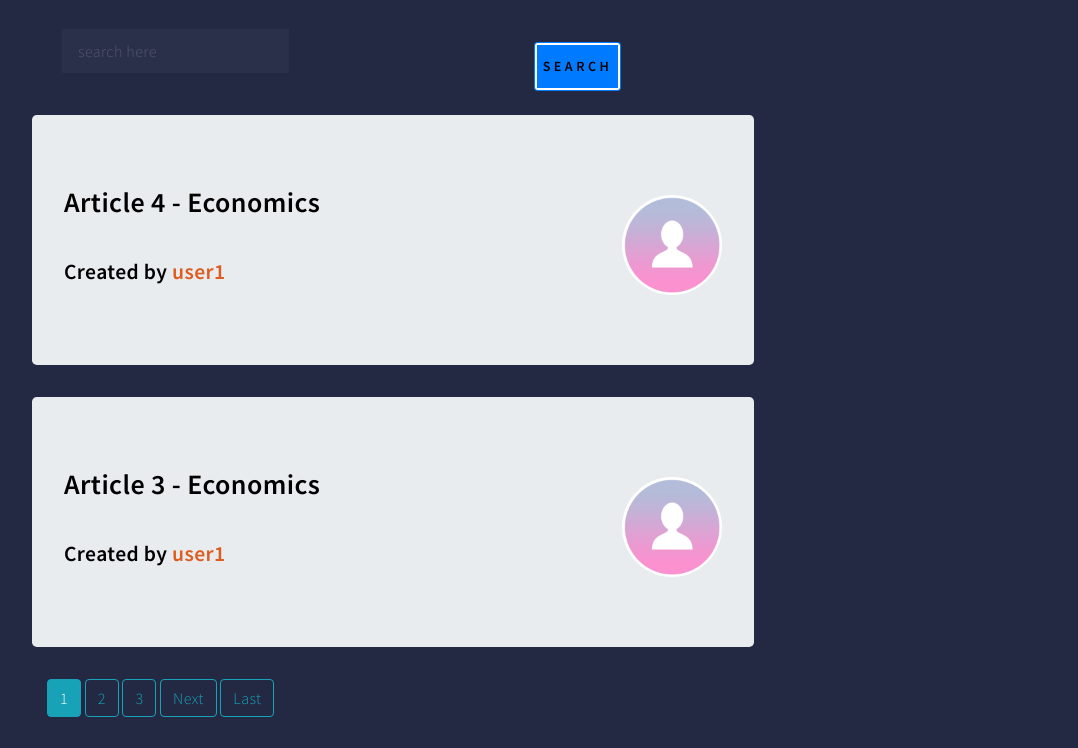
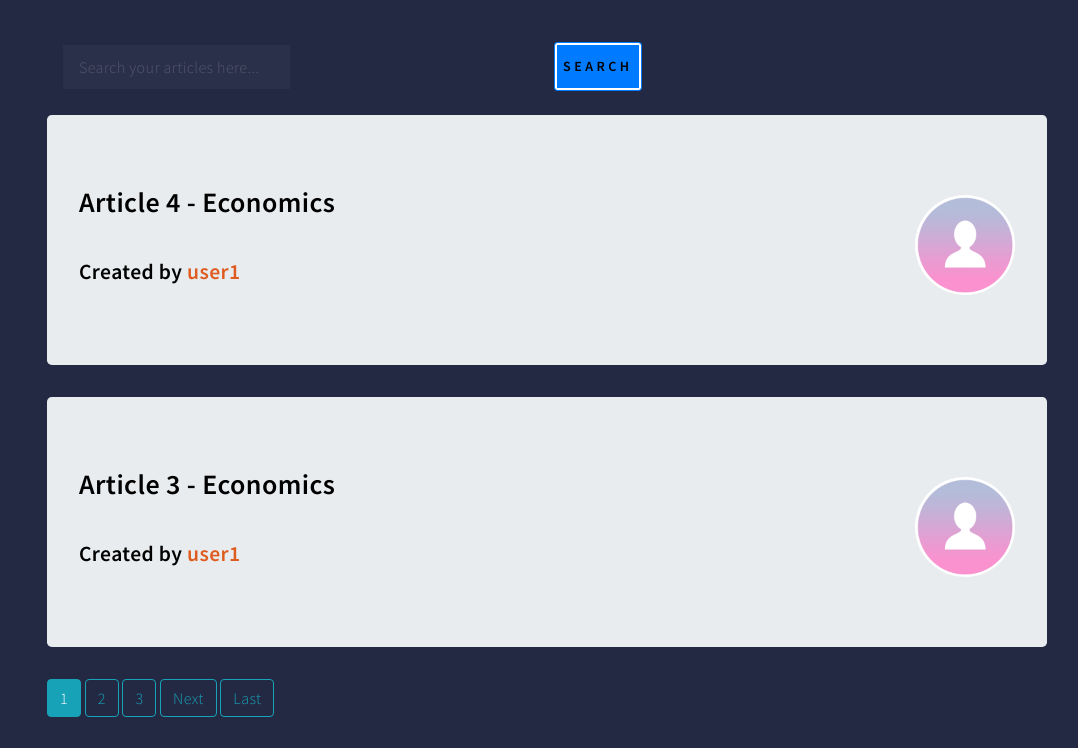
Before and after one commit to raghu1547/Articults, a Django app: page /post/ in a window 1280 px wide. Shown: the part 52-800 px from the top of the page, without its empty margins (68-1146 px from the left). Run offline with Django 3.2, Linux system fonts and the light colour scheme; data comes from the database, SQL or seed files in the repository; both versions use the stored data as it was after the commit; parts of the project's set-up code (start-up, migrations or seed data) failed here and were passed over; some libraries are stand-ins or nearby versions.

Commit message:
search rectified

```diff
--- a/my_site/posts/templates/posts/post_list.html
+++ b/my_site/posts/templates/posts/post_list.html
@@ -7,27 +7,23 @@
 
   {%  if post_list %}
   <div >
-    <div class="container" >
+    <div class="container">
       <br>
-      <form class="form-inline md-form mr-auto mb-4"  action="{% url 'posts:search' %}" >
+      <form class="form-inline md-form mr-auto mb-4" method="POST" action="{% url 'posts:search' %}" >
         {% csrf_token %}
-
-          <div class="col-md-4 mb-3">
-            <label class="sr-only">search</label>
-            <input type="text" name="search" class="form-control" placeholder="search here" >
-          </div>
+        <input   style=" margin-top: 1rem; margin-left:1rem" class="form-control mr-sm-2" type="text" name="search" placeholder="Search your articles here..." aria-label="Search">
         <button  style="color:black; font-weight: bold; margin-top: 1rem; margin-left:37%;"class="btn btn-primary btn-sm" type="submit">Search</button>
       </form>
     </div>
     {% for post in post_list %}
-
-      <div  >
-        <div class="jumbotron"  style="height: 250px;" >
+    <div class="container" >
+      <div class="jumbotron"  style="height: 250px; width: 1000px" >
         <a style="text-decoration:none;"class="good"  href="{% url 'posts:single' username=post.user.username pk=post.pk %}">
           {% load static %}
           <h2 style="color:black;">{{ post.title }}<img id="propic"
                 style="float: right;margin-top: 1rem;width: 100px;height: 100px;  border-radius: 100px;-webkit-border-radius: 100px;-moz-border-radius: 100px;"
-                 alt="Img Not Found ;(" src="{{ post.user.profile.profile_pic.url }}"></h2>
+                 alt="Img Not Found ;(" src="{{ post.user.profile.profile_pic.url }}">
+          </h2>
           <h3 id="rancolh" style="color:black">Created by <span id="randcol" style="color: #de5c1f">{{ post.user.username }}</span></h3>
         </a>
       </div>
--- a/my_site/posts/templates/posts/post_search.html
+++ b/my_site/posts/templates/posts/post_search.html
@@ -1,7 +1,7 @@
 {% extends "posts/post_list.html" %}
 
 {% block message %}
-<div class="container-fluid" >
+<div class="container" >
     <h4 style="font-family: 'Balsamiq Sans', cursive; "  >Searching results for {{ word }}</h4>
 </div>
 {% endblock %}
--- a/my_site/posts/urls.py
+++ b/my_site/posts/urls.py
@@ -9,7 +9,7 @@ app_name = 'posts'
 urlpatterns = [
     path('',views.PostList.as_view(),name='all'),
     path('new/',views.CreatePost.as_view(),name='create'),
-    path('search/',views.post_list,name='search'),
+    path('search/',views.PostList.searchart,name='search'),
     re_path(r'^by/(?P<username>[-\w]+)$',views.UserPosts.as_view(),name='for_user'),
     re_path(r'^by/(?P<username>[-\w]+)/(?P<pk>\d+)/$',views.PostDetail.as_view(),name='single'),
     path('post/<int:pk>/update/', views.PostUpdateView.as_view(), name='post-update'),
--- a/my_site/posts/views.py
+++ b/my_site/posts/views.py
@@ -24,25 +24,23 @@ class PostList(SelectRelatedMixin,ListView):
 
     paginate_by = 2
 
+    """
+    def post_list(request):
+        post_list = models.Post.objects.order_by('-date_added')
+        # keywords
+        # city
+        post_list = models.Post.objects.filter(title__contains = request.search)
+
+        paginator = Paginator(post_list, 2) # Show 25 contacts per page.
+
+        page_number = request.GET.get('page')
+        page_obj = paginator.get_page(page_number)
+        # print(context['request'])
+        context = {'post_list': post_list,'page_obj':page_obj
+                }
+        return render(request, 'post/post_list.html', context)
 
 
-def post_list(request):
-    post_list = models.Post.objects.order_by('-date_added')
-    # keywords
-    # city
-    post_list = models.Post.objects.filter(title__contains = request.search)
-
-    paginator = Paginator(post_list, 2) # Show 25 contacts per page.
-
-    page_number = request.GET.get('page')
-    page_obj = paginator.get_page(page_number)
-    # print(context['request'])
-    context = {'post_list': post_list,'page_obj':page_obj
-             }
-    return render(request, 'post/post_list.html', context)
-
-
-"""
     def get_queryset(self,request):
         super(PostList, self,request).get_queryset()
         #super().get_queryset(self,request)
@@ -56,31 +54,22 @@ def post_list(request):
             raise Http404
         else:
             return self.post_list.posts.all()
-          #  post_lis = models.Post.objects.all
-       # print(" workinggggg
+            #  post_lis = models.Post.objects.all
+    """
 
-"""
-
-def searchart(request):
-
-    if request.method == 'POST':
-        word = request.POST.get('search')
-        try:
-            print("workinggggg")
-            post_list = models.Post.objects.filter(title__contains = word)
-        except:
-            print(word+"not workingggggg")
-            raise Http404
-        else:
-            pass
-          #  post_lis = models.Post.objects.all
-       # print(" workingggggg")
-        paginator = Paginator(post_list, 2) # Show 25 contacts per page.
-        page_number = request.GET.get('page')
-        page_obj = paginator.get_page(page_number)
-        pos_list = {'post_list':post_list,'word':word}
-        print(page_obj)
-    return render(request,'posts/post_search.html',{'post_list':post_list,'word':word,'page_obj': page_obj},)
+    def searchart(request):
+        if request.method == 'POST':
+            word = request.POST.get('search')
+            try:
+                print("workinggggg")
+                post_lis = models.Post.objects.filter(title__contains = word)
+            except:
+                print(word+"not workingggggg")
+                raise Http404
+            else:
+                pass
+            pos_list = {'post_list':post_lis,'word':word}
+            return render(request,'posts/post_search.html',context=pos_list)
 
 class UserPosts(ListView):
     model = models.Post
```
Also changed, not shown: my_site/db.sqlite3. Lines whose indentation alone changed are shown as unchanged.
